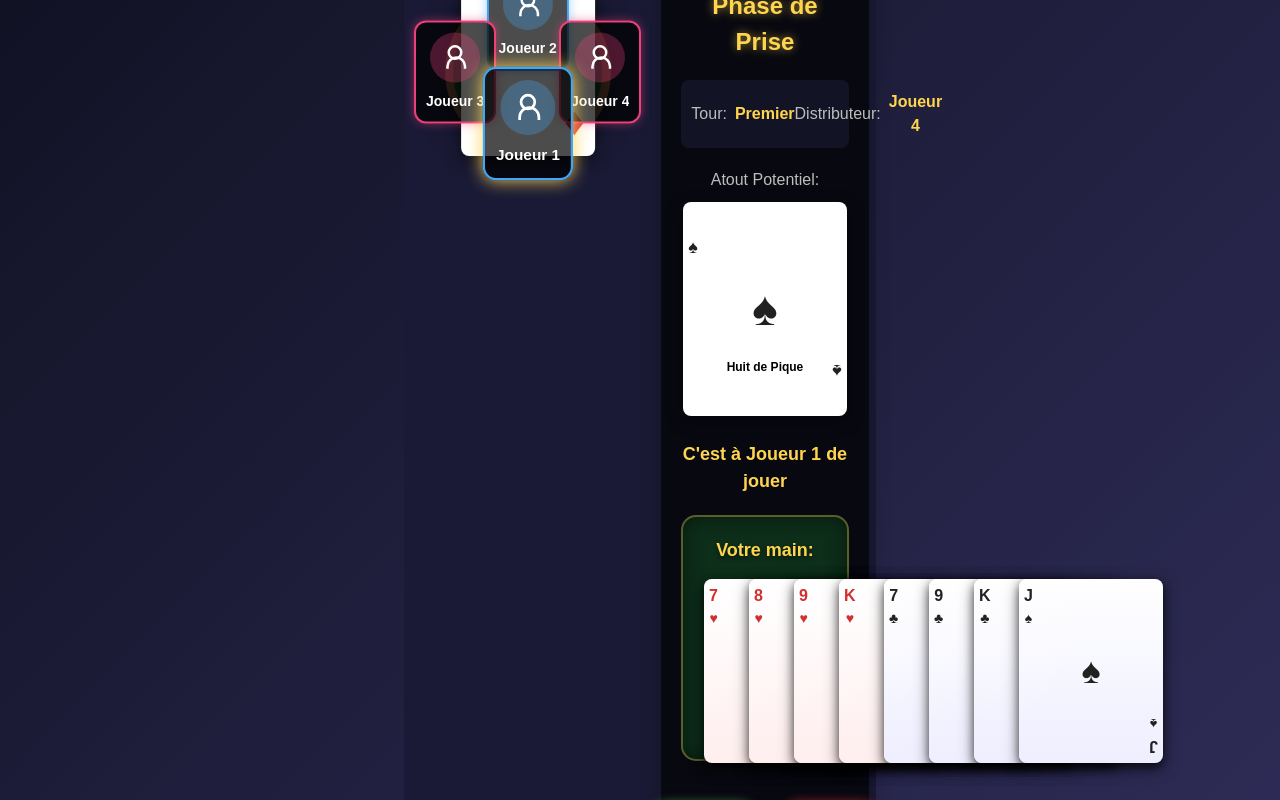
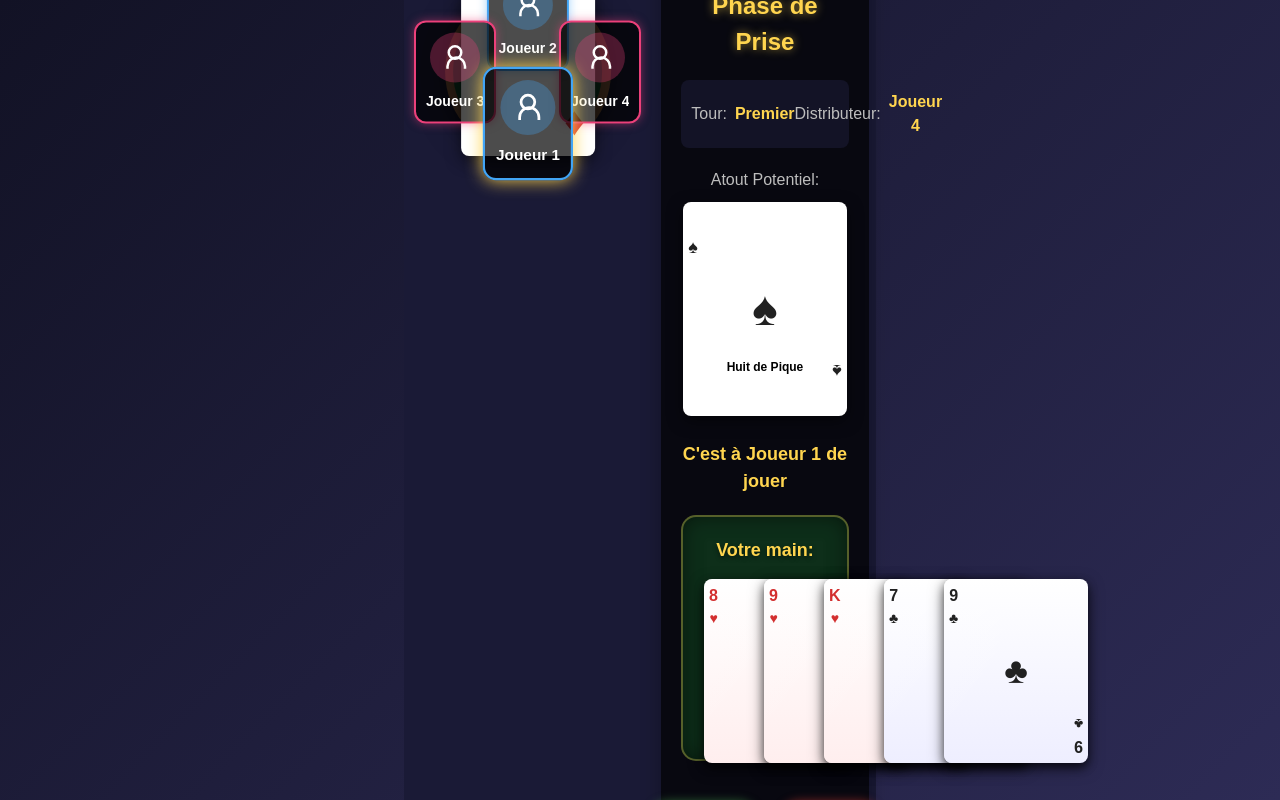
Before and after one commit to nreaud/belotte-app, a Vue app: page /game in a window 1280 px wide. Shown: the top 800 px of the page. Built offline with nearby package versions, Linux system fonts and the light colour scheme.

Commit message:
Main de 5 cartes

```diff
--- a/src/components/BeloteBiddingPhase.vue
+++ b/src/components/BeloteBiddingPhase.vue
@@ -43,7 +43,7 @@
               v-for="(card, index) in playerHand"
               :key="index"
               class="hand-card"
-              :style="{ left: index * 45 + 'px' }"
+              :style="{ left: index * 60 + 'px' }"
           >
             <div class="card mini-card" :class="getSuitClass(card.suit)">
               <div class="card-corner top-left">
--- a/src/components/BeloteGameView.vue
+++ b/src/components/BeloteGameView.vue
@@ -118,13 +118,13 @@ export default {
       this.generateTrumpCard()
     },
     dealPlayerCards() {
-      // Simuler la distribution de 8 cartes au joueur humain
+      // Simuler la distribution de 5 cartes au joueur humain (phase de prise en belote)
       const values = ['7', '8', '9', '10', 'J', 'Q', 'K', 'A']
       const suits = ['hearts', 'diamonds', 'clubs', 'spades']
       const newHand = []
 
-      // Distribuer 8 cartes aléatoires
-      for (let i = 0; i < 8; i++) {
+      // Distribuer 5 cartes aléatoires
+      for (let i = 0; i < 5; i++) {
         const randomValue = values[Math.floor(Math.random() * values.length)]
         const randomSuit = suits[Math.floor(Math.random() * suits.length)]
 
```
